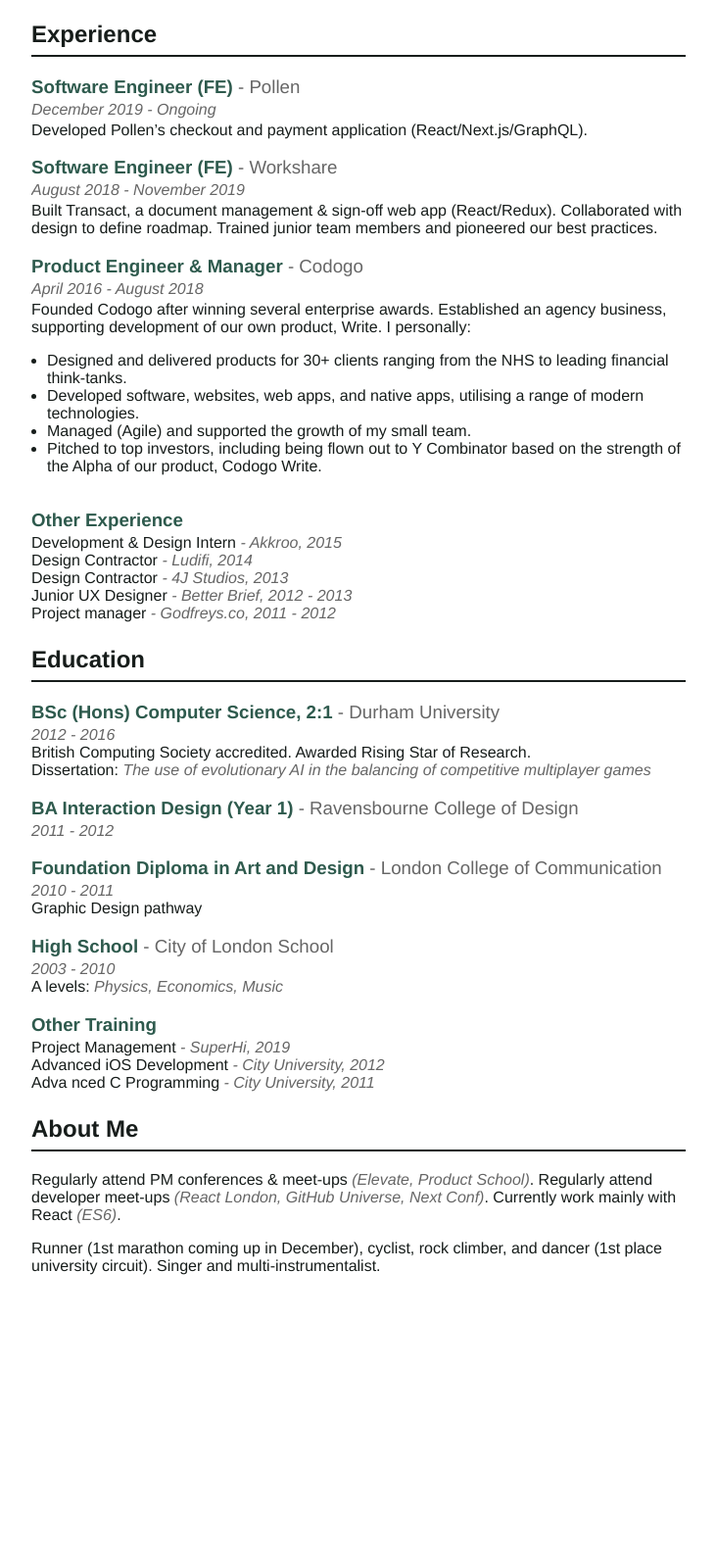
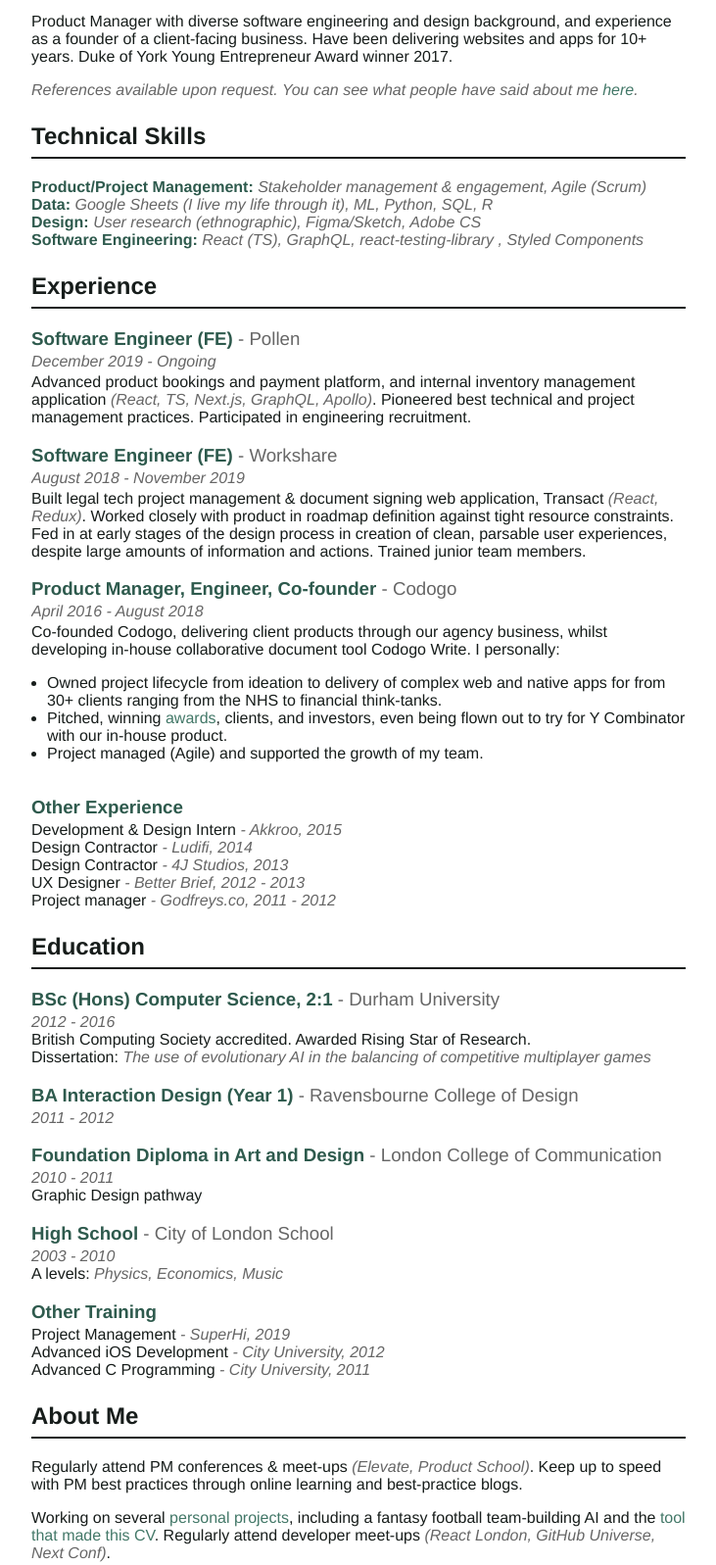
Before and after one commit to mcclowes/cv, a website: page index.html in a window 1280 px wide. Shown: the part 87-1684 px from the top of the page at 98% size, without its empty margins (274-1005 px from the left). Before the commit the page ends 1430 px from the top, so only its background shows below. Drawn offline with Linux system fonts and the light colour scheme.

Commit message:
[fix] re-add intro

```diff
--- a/index.html
+++ b/index.html
@@ -2,8 +2,8 @@
 		<html>
 			<head>
 
-    <title>Joe Bloggs CV</title>
-    <meta name="description" content="Enter a summary of you here.">
+    <title>Max Clayton Clowes CV</title>
+    <meta name="description" content="Product Manager with diverse software engineering and design background, and experience as a founder of a client-facing business. Have been delivering websites and apps for 10+ years. Duke of York Young Entrepreneur Award winner 2017.">
 
     <meta name="viewport" content="width=device-width,initial-scale=1,maximum-scale=2,shrink-to-fit=no">
 
@@ -11,20 +11,20 @@
 
     <!--  Social tags -->
     <!--  Essential META Tags -->
-    <meta property="og:title" content="The CV of Joe Bloggs">
-    <meta property="og:description" content="Enter a summary of you here.">
-    <meta property="og:image" content="https://cv.joebloggs.com/preview.png">
-    <meta property="og:url" content="https://cv.joebloggs.com/">
+    <meta property="og:title" content="The CV of Max Clayton Clowes">
+    <meta property="og:description" content="Product Manager with diverse software engineering and design background, and experience as a founder of a client-facing business. Have been delivering websites and apps for 10+ years. Duke of York Young Entrepreneur Award winner 2017.">
+    <meta property="og:image" content="https://cv.mcclowes.com/preview.png">
+    <meta property="og:url" content="https://cv.mcclowes.com/">
     <meta name="twitter:card" content="summary_large_image">
 
 
     <!--  Non-Essential, But Recommended -->
-    <meta property="og:site_name" content="The CV of Joe Bloggs">
-    <meta name="twitter:image:alt" content="Joe Bloggs CV">
+    <meta property="og:site_name" content="The CV of Max Clayton Clowes">
+    <meta name="twitter:image:alt" content="Max Clayton Clowes CV">
 
 
     <!--  Non-Essential, But Required for Analytics -->
-    <meta name="twitter:site" content="@joebloggs">
+    <meta name="twitter:site" content="@mcclowes">
 
 
 				<style>
@@ -215,22 +215,25 @@
 			<body class="document">
 				<div class="pages web">
 					<div class="page" id="p1"><h1 id="max-clayton-clowes">Max Clayton Clowes</h1>
-<p><a href="mailto:contact@mcclowes.com">contact@mcclowes.com</a> · <a href="tel:+447976136097">+44 (0) 7976 136 097</a> · <a href="https://mcclowes.com">mcclowes.com</a></p>
-<h2 id="experience">Experience</h2>
+<p><a href="mailto:contact@mcclowes.com">contact@mcclowes.com</a> · <a href="tel:+447976136097">+44 (0) 7976 136 097</a> · <a href="https://bit.ly/mcclowes">mcclowes.com</a></p>
+ <p>Product Manager with diverse software engineering and design background, and experience as a founder of a client-facing business. Have been delivering websites and apps for 10+ years. Duke of York Young Entrepreneur Award winner 2017.</p>
+<p><em>References available upon request. You can see what people have said about me <a href="https://github.com/mcclowes/mcclowes/blob/master/recommendations.md">here</a>.</em></p>
+<h2 id="technical-skills">Technical Skills</h2>
+<p><strong>Product/Project Management:</strong> <em>Stakeholder management &amp; engagement, Agile (Scrum)</em><br><strong>Data:</strong> <em>Google Sheets (I live my life through it), ML, Python, SQL, R</em><br><strong>Design:</strong> <em>User research (ethnographic), Figma/Sketch, Adobe CS</em><br><strong>Software Engineering:</strong> <em>React (TS), GraphQL, react-testing-library , Styled Components</em>  </p>
+ <h2 id="experience">Experience</h2>
 <h3 id="software-engineer-fe---pollen">Software Engineer (FE) <em>- Pollen</em></h3>
 <p><em>December 2019 - Ongoing</em></p>
-<p>Developed Pollen’s checkout and payment application (React/Next.js/GraphQL).</p>
+<p>Advanced product bookings and payment platform, and internal inventory management application <em>(React, TS, Next.js, GraphQL, Apollo)</em>. Pioneered best technical and project management practices. Participated in engineering recruitment.</p>
 <h3 id="software-engineer-fe---workshare">Software Engineer (FE) <em>- Workshare</em></h3>
 <p><em>August 2018 - November 2019</em></p>
-<p>Built Transact, a document management &amp; sign-off web app (React/Redux). Collaborated with design to define roadmap. Trained junior team members and pioneered our best practices.</p>
-<h3 id="product-engineer--manager---codogo">Product Engineer &amp; Manager <em>- Codogo</em></h3>
+<p>Built legal tech project management &amp; document signing web application, Transact <em>(React, Redux)</em>. Worked closely with product in roadmap definition against tight resource constraints. Fed in at early stages of the design process in creation of clean, parsable user experiences, despite large amounts of information and actions. Trained junior team members.</p>
+<h3 id="product-manager-engineer-co-founder---codogo">Product Manager, Engineer, Co-founder <em>- Codogo</em></h3>
 <p><em>April 2016 - August 2018</em></p>
-<p>Founded Codogo after winning several enterprise awards. Established an agency business, supporting development of our own product, Write. I personally:</p>
+<p>Co-founded Codogo, delivering client products through our agency business, whilst developing in-house collaborative document tool Codogo Write. I personally:</p>
 <ul>
-<li>Designed and delivered products for 30+ clients ranging from the NHS to leading financial think-tanks.</li>
-<li>Developed software, websites, web apps, and native apps, utilising a range of modern technologies.</li>
-<li>Managed (Agile) and supported the growth of my small team.</li>
-<li>Pitched to top investors, including being flown out to Y Combinator based on the strength of the Alpha of our product, Codogo Write.</li>
+<li>Owned project lifecycle from ideation to delivery of complex web and native apps for from 30+ clients ranging from the NHS to financial think-tanks.</li>
+<li>Pitched, winning <a href="http://bit.ly/35F6psY">awards</a>, clients, and investors, even being flown out to try for Y Combinator with our in-house product.</li>
+<li>Project managed (Agile) and supported the growth of my team.</li>
 </ul>
 <p></div> <div class="page" id="p2"></p>
 <h3 id="other-experience">Other Experience</h3>
@@ -238,10 +241,10 @@
 <li>Development &amp; Design Intern <em>- Akkroo, 2015</em></li>
 <li>Design Contractor <em>- Ludifi, 2014</em></li>
 <li>Design Contractor <em>- 4J Studios, 2013</em></li>
-<li>Junior UX Designer <em>- Better Brief, 2012 - 2013</em></li>
+<li>UX Designer <em>- Better Brief, 2012 - 2013</em></li>
 <li>Project manager <em>- Godfreys.co, 2011 - 2012</em></li>
 </ul>
-<h2 id="education">Education</h2>
+ <h2 id="education">Education</h2>
 <h3 id="bsc-hons-computer-science-21---durham-university">BSc (Hons) Computer Science, 2:1 <em>- Durham University</em></h3>
 <p><em>2012 - 2016</em><br>British Computing Society accredited. Awarded Rising Star of Research.<br>Dissertation: <em>The use of evolutionary AI in the balancing of competitive multiplayer games</em></p>
 <h3 id="ba-interaction-design-year-1---ravensbourne-college-of-design">BA Interaction Design (Year 1) <em>- Ravensbourne College of Design</em></h3>
@@ -254,11 +257,12 @@
 <ul>
 <li>Project Management <em>- SuperHi, 2019</em></li>
 <li>Advanced iOS Development <em>- City University, 2012</em></li>
-<li>Adva nced C Programming <em>- City University, 2011</em></li>
+<li>Advanced C Programming <em>- City University, 2011</em></li>
 </ul>
-<h2 id="about-me">About Me</h2>
-<p>Regularly attend PM conferences &amp; meet-ups <em>(Elevate, Product School)</em>. Regularly attend developer meet-ups <em>(React London, GitHub Universe, Next Conf)</em>. Currently work mainly with React <em>(ES6)</em>.</p>
-<p>Runner (1st marathon coming up in December), cyclist, rock climber, and dancer (1st place university circuit). Singer and multi-instrumentalist.</p>
+ <h2 id="about-me">About Me</h2>
+<p>Regularly attend PM conferences &amp; meet-ups <em>(Elevate, Product School)</em>. Keep up to speed with PM best practices through online learning and best-practice blogs.</p>
+<p>Working on several <a href="https://github.com/mcclowes?tab=repositories">personal projects</a>, including a fantasy football team-building AI and the <a href="https://github.com/mcclowes/cv-maker">tool that made this CV</a>. Regularly attend developer meet-ups <em>(React London, GitHub Universe, Next Conf)</em>.</p>
+<p>Runner (1st marathon should have been in December, covid-permitting), cyclist, rock climber, and dancer (1st place university circuit). Singer and multi-instrumentalist.</p>
 </div>
 				</div>
 			</body>
```
Also changed, not shown: README.md, 1 other file.
